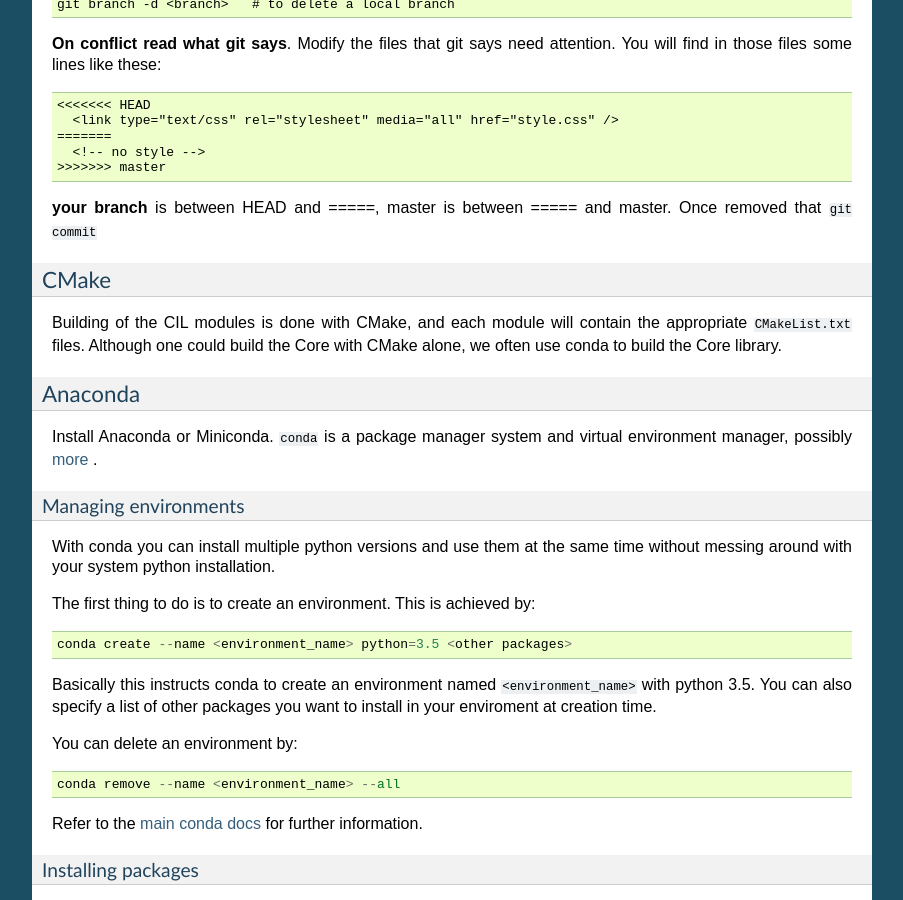
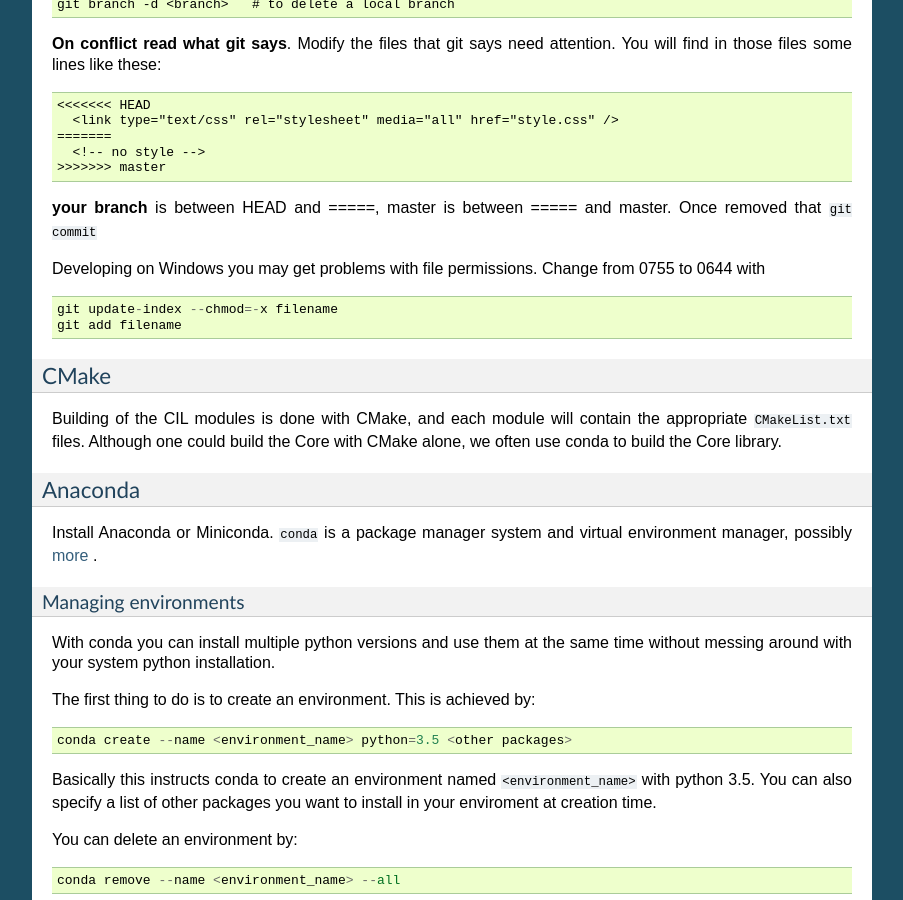
Before and after one commit to vais-ral/CIL-Docs, a Sphinx documentation site: the page built from docs/developer_guide.rst, in a window 1280 px wide and 900 px high, scrolled down 1495 px. Shown: the whole window, without its empty margins (198-1101 px from the left). Built offline with Sphinx 7.4.7, drawn with Linux system fonts in a browser that asks for light colours.

Commit message:
added info on how to change permissions on windows

```diff
--- a/docs/developer_guide.rst
+++ b/docs/developer_guide.rst
@@ -90,6 +90,12 @@
 **your branch** is between HEAD and =====, master is between ===== and master. Once removed that
 ``git commit``
 
+Developing on Windows you may get problems with file permissions. Change from 0755 to 0644 with
+
+.. code-block::
+
+  git update-index --chmod=-x filename
+  git add filename
 
 CMake
 =====
```
